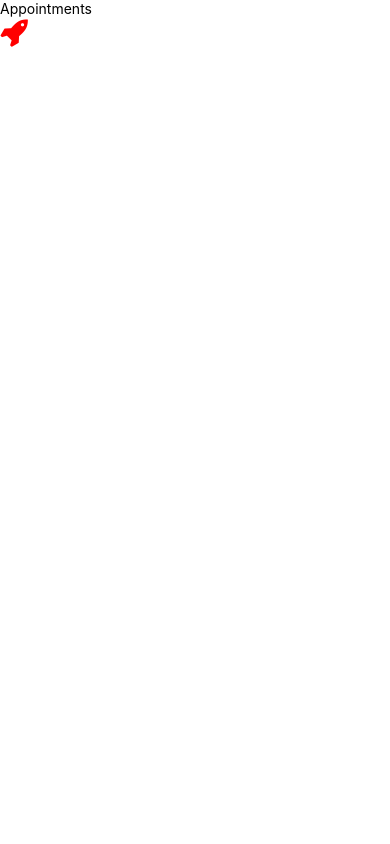
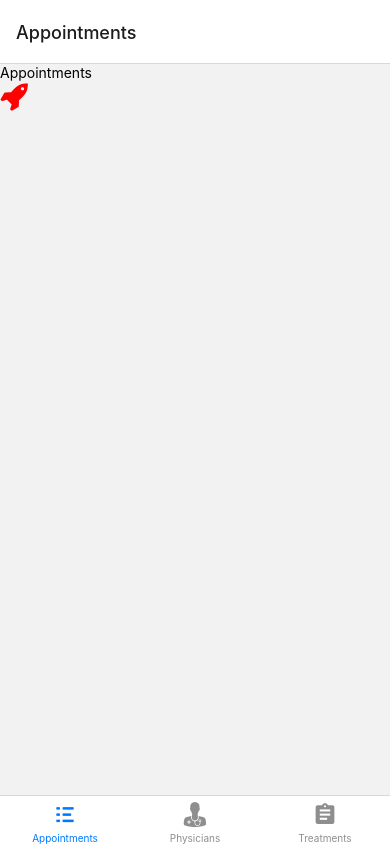
Before and after one commit to VihagaYohan/tooth_care, a React Native app: screen / in a window 390 px wide. Built offline with nearby package versions, Linux system fonts and the light colour scheme.

Commit message:
Added - bottom navigator

```diff
--- a/App.tsx
+++ b/App.tsx
@@ -5,11 +5,13 @@
  * @format
  */
 
+import 'react-native-gesture-handler';
 import React from 'react';
 import type {PropsWithChildren} from 'react';
 
 // navigation
 import {NavigationContainer} from '@react-navigation/native';
+import {BottomNavigator} from './app/navigation';
 
 // screens
 import {AppointmnetsScreen} from './app/screens';
@@ -17,7 +19,7 @@ import {AppointmnetsScreen} from './app/screens';
 function App(): JSX.Element {
   return (
     <NavigationContainer>
-      <AppointmnetsScreen />
+      <BottomNavigator />
     </NavigationContainer>
   );
 }
--- a/app/constants/app_dimension.ts
+++ b/app/constants/app_dimension.ts
@@ -1,6 +1,6 @@
 import React, {Component} from 'react';
 import {Dimensions} from 'react-native';
-import {normalizeSize} from '../utils/Helpers';
+import {normalizeSize} from '../utils/helpers';
 export default {
   PADDING: normalizeSize(20),
   PADDING_LEFT: normalizeSize(20),
--- a/app/constants/index.ts
+++ b/app/constants/index.ts
@@ -1,2 +1,3 @@
 export {default as COLORS} from './app_colors';
 export {default as DIMENSION} from './app_dimension';
+export {default as ICONS} from './app_icons';
--- a/app/globalStore/Store.ts
+++ b/app/globalStore/Store.ts
@@ -13,6 +13,7 @@ import {Patient, Physician, TreatmentType} from '../domain/entities';
 export default class Store<T> {
   private _treatmentTypesList: TreatmentType[] = TreatmentTypes;
   private _physiciansList: IPhysician[] = Physicians;
+  private _patientList: T[] = [];
 
   // add items to collection
   addItemToCollection(item: T) {
@@ -41,7 +42,7 @@ export default class Store<T> {
   getList(
     collection: CollectionTypes,
   ): TreatmentType[] | IPhysician[] | undefined {
-    if (collection === CollectionTypes.Patient) {
+    if (collection === CollectionTypes.Physician) {
       return this._physiciansList;
     } else if (collection === CollectionTypes.TreatmentTypes) {
       return this._treatmentTypesList;
--- /dev/null
+++ b/app/navigation/BottomNavigator.tsx
@@ -0,0 +1,64 @@
+import React, {Component} from 'react';
+import {createBottomTabNavigator} from '@react-navigation/bottom-tabs';
+
+// navigation
+import {Routes} from './index';
+
+// constants
+import {ICONS} from '../constants';
+
+// screens
+import {AppointmnetsScreen} from '../screens';
+
+const {EntypoIcons, FontistoIcon, MaterialCommunityIcon} = ICONS;
+
+const TAB = createBottomTabNavigator();
+
+const Navigator = () => {
+  return (
+    <TAB.Navigator
+      id="bottom_navigator"
+      initialRouteName={Routes.appointmnets.appointmentsList}>
+      <TAB.Screen
+        name={Routes.appointmnets.appointmentsList}
+        component={AppointmnetsScreen}
+        options={{
+          title: 'Appointments',
+          tabBarIcon: ({color, size}) => {
+            return <EntypoIcons name="list" color={color} size={size} />;
+          },
+        }}
+      />
+
+      <TAB.Screen
+        name="doctors"
+        component={AppointmnetsScreen}
+        options={{
+          title: 'Physicians',
+          tabBarIcon: ({color, size}) => {
+            return <FontistoIcon name="doctor" color={color} size={size} />;
+          },
+        }}
+      />
+
+      <TAB.Screen
+        name="treatments"
+        component={AppointmnetsScreen}
+        options={{
+          title: 'Treatments',
+          tabBarIcon: ({color, size}) => {
+            return (
+              <MaterialCommunityIcon
+                name="clipboard-text"
+                color={color}
+                size={size}
+              />
+            );
+          },
+        }}
+      />
+    </TAB.Navigator>
+  );
+};
+
+export default Navigator;
--- /dev/null
+++ b/app/navigation/index.ts
@@ -0,0 +1,2 @@
+export {default as Routes} from './routes';
+export {default as BottomNavigator} from './BottomNavigator';
--- /dev/null
+++ b/app/navigation/routes.ts
@@ -0,0 +1,22 @@
+const Routes = {
+  appointmnets: {
+    appointmentsList: 'APPOINTMENT_LIST',
+    appointmentDetails: 'APPOINTMENT_DETAILS',
+  },
+  physicians: {
+    physicianList: 'PHYSICIAN_LIST',
+    physicianProfile: 'PHYSICIAN_PROFILE',
+  },
+  patients: {
+    patientList: 'PATIENT_LIST',
+    patientProfile: 'PATIENT_PROFILE',
+  },
+  treatments: {
+    treatmentList: 'TREATMENT_LIST',
+  },
+  payments: {
+    paymentList: 'PAYMENT_LIST',
+  },
+};
+
+export default Routes;
--- a/app/screens/appointments/AppointmentsScreen.tsx
+++ b/app/screens/appointments/AppointmentsScreen.tsx
@@ -8,7 +8,7 @@ import TreatmentType from '../../domain/entities/Treatment';
 import {Treatment} from '../../domain/enums/Enum';
 
 const AppointmnetsScreen = () => {
-  let store = new Store();
+  let store = new Store<TreatmentType>();
   store.addItemToCollection(new TreatmentType(Treatment.Cleaning, 2000));
   return (
     <SafeAreaView>
--- a/package.json
+++ b/package.json
@@ -10,12 +10,16 @@
     "test": "jest"
   },
   "dependencies": {
+    "@react-native-masked-view/masked-view": "^0.3.0",
+    "@react-navigation/bottom-tabs": "^6.5.11",
     "@react-navigation/native": "^6.1.9",
+    "@react-navigation/stack": "^6.3.20",
     "formik": "^2.4.5",
     "moment": "^2.29.4",
     "react": "18.2.0",
     "react-native": "0.72.6",
     "react-native-date-picker": "^4.3.3",
+    "react-native-gesture-handler": "^2.13.4",
     "react-native-safe-area-context": "^4.7.4",
     "react-native-screens": "^3.27.0",
     "react-native-vector-icons": "^10.0.1"
```
Also changed, not shown: app/constants/app_icons.ts (added, +9 -0 lines), app/globalStore/index.ts (added, +85 -0 lines), app/navigation/AppNavigator.tsx (added), 3 other files (tests, documents, lock files or other folders).
